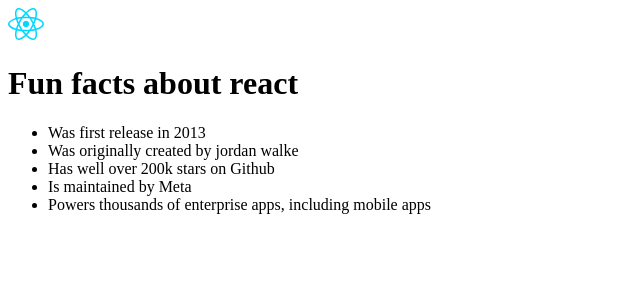
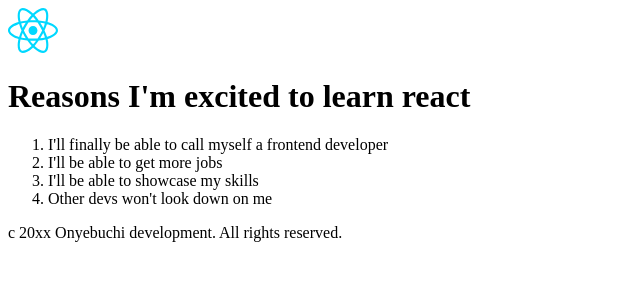
Before and after one commit to munachi821/react-app, a React (Vite) app: page / in a window 1280 px wide. Shown: the top 300 px of the page, without its empty margins (0-640 px from the left). Built offline with nearby package versions, Linux system fonts and the light colour scheme.

Commit message:
learning about react components

```diff
--- a/src/App.jsx
+++ b/src/App.jsx
@@ -1,6 +1,7 @@
 import reactLogo from "./assets/react.svg";
+import { Fragment } from "react";
 
-const MainBody = () => {
+/* const MainBody = () => {
   return (
     <main>
       <img src={reactLogo} alt="react logo" />
@@ -14,10 +15,42 @@
       </ul>
     </main>
   );
+}; */
+
+const Header = () => {
+  return (
+    <header>
+      <img src={reactLogo} alt="react logo" width="50px" />
+    </header>
+  );
+};
+
+const MainContent = () => {
+  return (
+    <main>
+      <h1>Reasons I'm excited to learn react</h1>
+      <ol>
+        <li>I'll finally be able to call myself a frontend developer</li>
+        <li>I'll be able to get more jobs</li>
+        <li>I'll be able to showcase my skills</li>
+        <li>Other devs won't look down on me</li>
+      </ol>
+    </main>
+  );
+};
+
+const Footer = () => {
+  return <footer>c 20xx Onyebuchi development. All rights reserved.</footer>;
 };
 
 const App = () => {
-  return <MainBody />;
+  return (
+    <>
+      <Header />
+      <MainContent />
+      <Footer />
+    </>
+  );
 };
 
 export default App;
```
